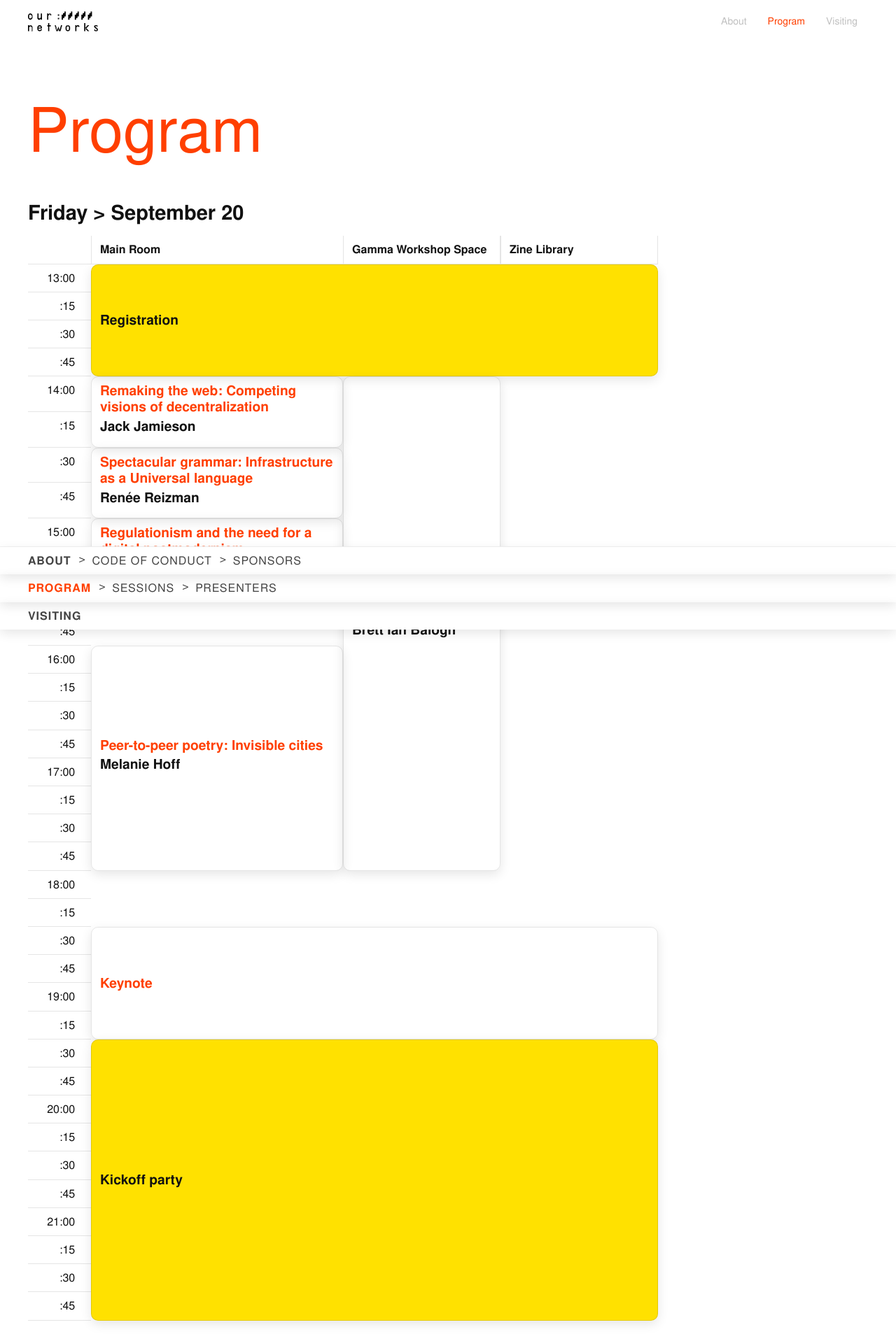
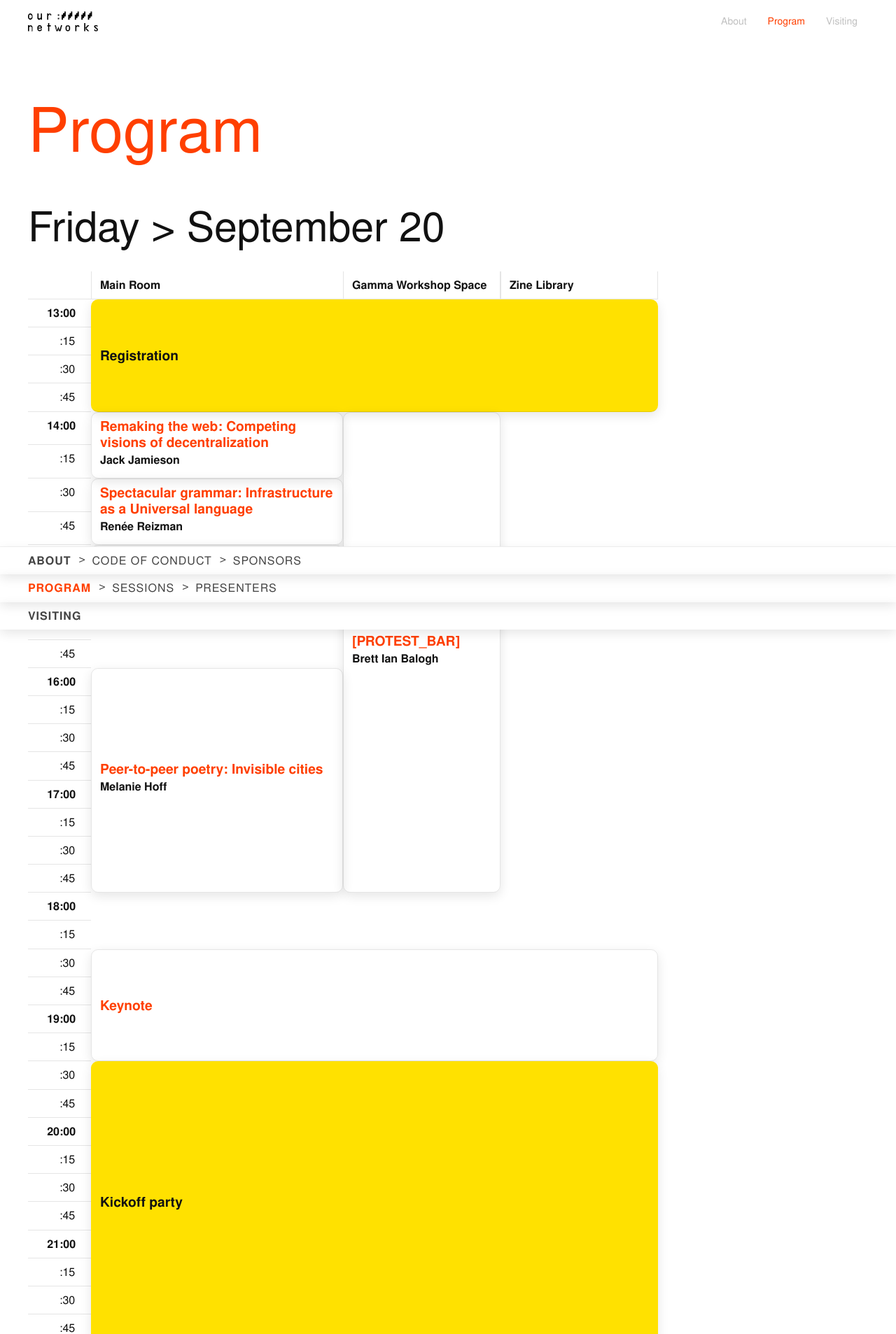
Before and after one commit to ournetworks/ournetworks.ca, a Jekyll site: the page built from program.md, in a window 1280 px wide. Shown: the top 1907 px of the page at 70% size. Built offline with Jekyll 4.4.1, drawn with Linux system fonts in a browser that asks for light colours.

Commit message:
type adjust

```diff
--- a/_sass/_tables.scss
+++ b/_sass/_tables.scss
@@ -44,7 +44,6 @@ thead th {
 
   h6 {
     margin-top: .25em;
-    font-size: 1.2rem;
   }
 
   th,
@@ -66,6 +65,9 @@ thead th {
     }
     td:nth-child(2) {
       padding-left: 0;
+    }
+    &:nth-child(4n+1) td:nth-child(-n+2) {
+      font-weight: bold;
     }
   }
 
@@ -117,6 +119,7 @@ thead th {
 
 .session-orga {
   background-color: $yellow;
+  border-color: $yellow;
 }
 
 .program-heading {
--- a/_sass/_typography.scss
+++ b/_sass/_typography.scss
@@ -77,6 +77,10 @@ p {
 
 .heading-2 {
   @include fluid-type(320px,1980px,30px,130px);
+}
+
+.heading-2-5 {
+  @include fluid-type(320px,1980px,30px,80px);
 }
 
 .heading-3 {
--- a/program.md
+++ b/program.md
@@ -6,7 +6,7 @@ titleDisplay: "Program"
 ---
 
 ## Friday > September 20
-{: .schedule-spacer}
+{: .mt-1.heading-2-5.fw-normal}
 
 <table class="schedule-table">
 <thead>
@@ -176,7 +176,7 @@ titleDisplay: "Program"
 
 
 ## Saturday > September 21
-{: .schedule-spacer}
+{: .schedule-spacer.heading-2-5.fw-normal}
 
 <table class="schedule-table">
 <thead>
@@ -402,6 +402,7 @@ titleDisplay: "Program"
 
 
 ## Sunday > September 22
+{: .schedule-spacer.heading-2-5.fw-normal}
 
 <table class="schedule-table">
 <thead>
```
